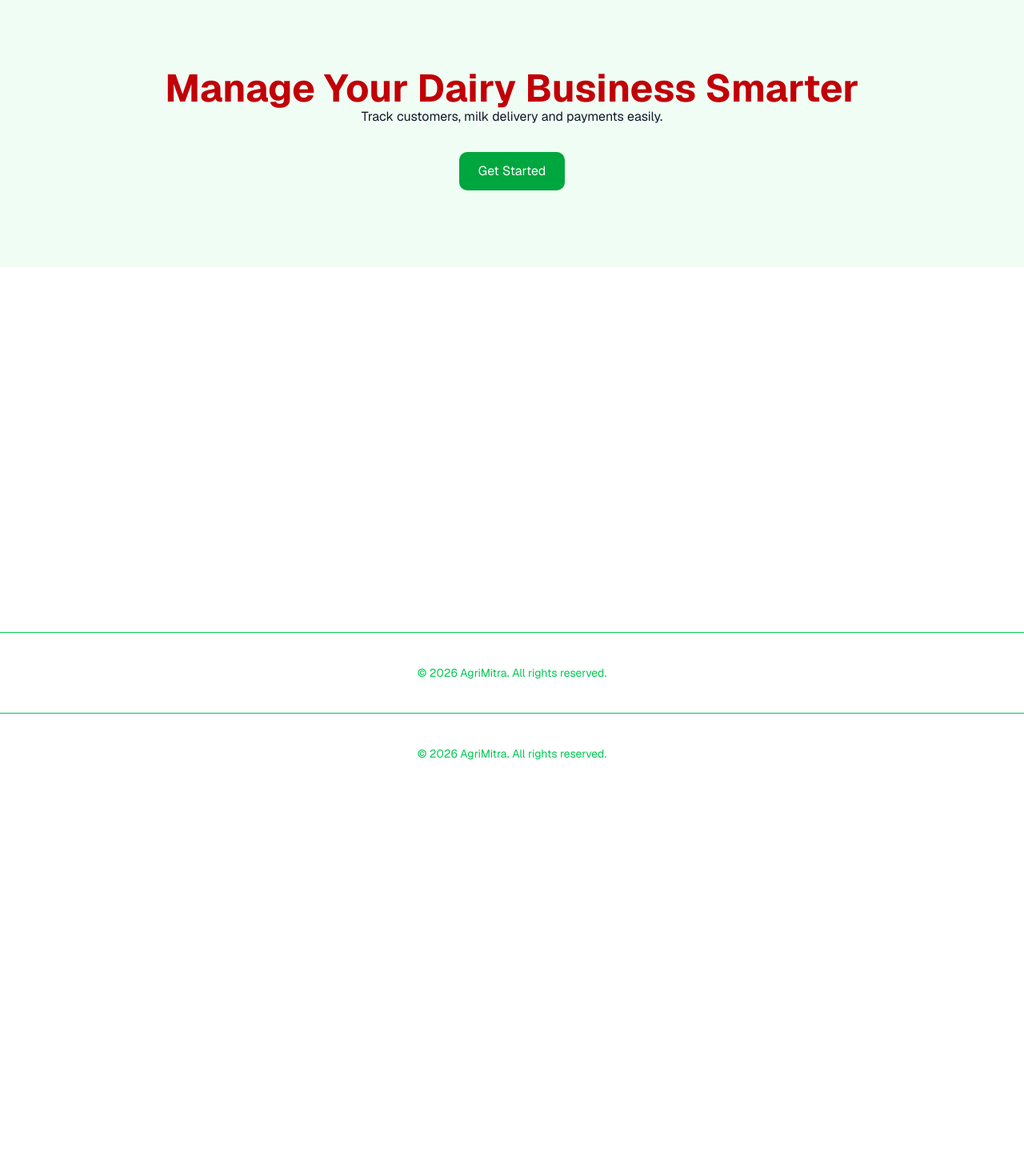
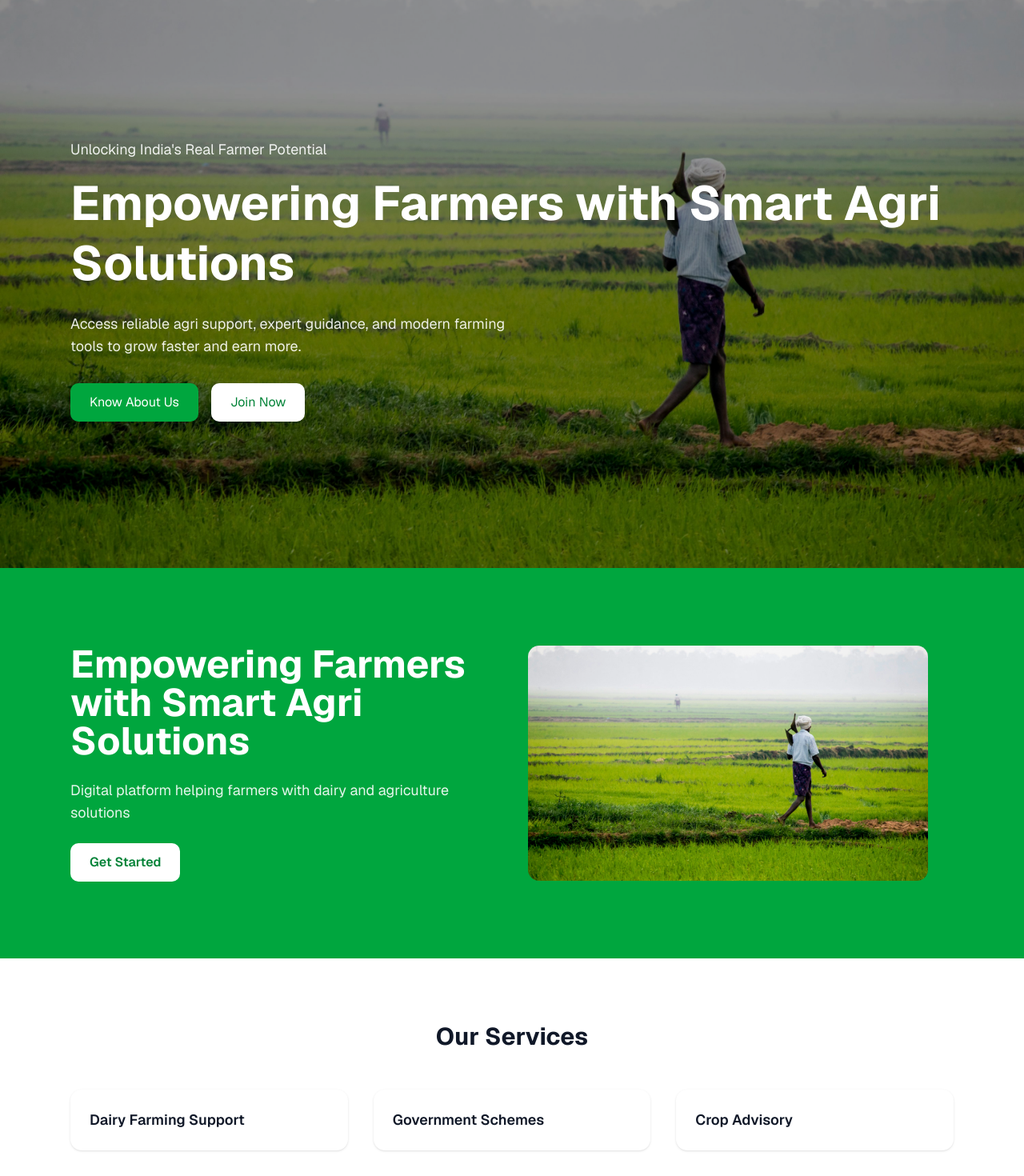
Before and after one commit to ajaykumar1071999/agri_mitra_fe, a Next.js app: page /en in a window 1280 px wide. Shown: the part 160-1630 px from the top of the page at 80% size. Before the commit the page ends 1152 px from the top, so only its background shows below. Built offline with nearby package versions, Linux system fonts and the light colour scheme.

Commit message:
hero section added

```diff
--- a/src/app/[locale]/(marketing)/page.tsx
+++ b/src/app/[locale]/(marketing)/page.tsx
@@ -1,9 +1,11 @@
 import Hero from '@/components/marketing/Hero';
+import HomePage from '@/components/marketing/homepage';
 
 export default function LandingPage() {
   return (
     <>
       <Hero />
+      <HomePage />
     </>
   );
 }
--- a/src/components/marketing/Hero.tsx
+++ b/src/components/marketing/Hero.tsx
@@ -1,31 +1,38 @@
 'use client';
 
 import { useTranslations } from 'next-intl';
-import { useToast } from '@/hooks/useToast';
 
 export default function Hero() {
   const t = useTranslations('hero');
-  const toast = useToast();
 
   return (
     <section
-      className="px-6 py-24 text-center
-bg-green-50 dark:bg-gray-900 transition-colors"
+      className="relative h-[90vh] flex items-center"
+      style={{
+        backgroundImage: "url('/farmer.jpg')",
+        backgroundSize: 'cover',
+        backgroundPosition: 'center',
+      }}
     >
-      <h1
-        className="text-4xl md:text-5xl font-bold
-text-red-700 dark:text-green-400"
-      >
-        {t('title')}
-      </h1>
-      <p className="text-black-300 dark:text-gray-300">{t('description')}</p>
+      {/* Overlay */}
+      <div className="absolute inset-0 bg-black/40 dark:bg-black/60"></div>
 
-      <button
-        className="mt-8 px-6 py-3 bg-green-600 text-white rounded-lg"
-        onClick={() => toast.success('milkSaved')}
-      >
-        {t('cta')}
-      </button>
+      {/* Content */}
+      <div className="relative max-w-6xl mx-auto px-6 text-white">
+        <p className="mb-4 text-lg opacity-90">{t('tagline')}</p>
+
+        <h1 className="text-4xl md:text-6xl font-bold mb-6 leading-tight">{t('title')}</h1>
+
+        <p className="max-w-xl text-lg mb-8 opacity-90">{t('description')}</p>
+
+        <div className="flex gap-4 flex-wrap">
+          <button className="bg-green-600 hover:bg-green-700 px-6 py-3 rounded-lg">
+            {t('about')}
+          </button>
+
+          <button className="bg-white text-green-700 px-6 py-3 rounded-lg">{t('join')}</button>
+        </div>
+      </div>
     </section>
   );
 }
--- /dev/null
+++ b/src/components/marketing/homepage/index.tsx
@@ -0,0 +1,73 @@
+'use client';
+
+import { useTranslations } from 'next-intl';
+import Image from 'next/image';
+
+export default function HomePage() {
+  const t = useTranslations();
+
+  return (
+    <main className="bg-white dark:bg-gray-900 transition-colors">
+      {/* HERO */}
+      <section className="bg-green-600 dark:bg-green-800 text-white py-24">
+        <div className="max-w-6xl mx-auto px-6 grid md:grid-cols-2 gap-10 items-center">
+          <div>
+            <h1 className="text-4xl md:text-5xl font-bold mb-6">{t('hero.title')}</h1>
+
+            <p className="text-lg opacity-90 mb-6">{t('hero.subtitle')}</p>
+
+            <button className="bg-white text-green-700 px-6 py-3 rounded-lg font-semibold hover:opacity-90">
+              {t('hero.cta')}
+            </button>
+          </div>
+
+          <Image src="/farmer.jpg" width={500} height={400} alt="Farmer" className="rounded-xl" />
+        </div>
+      </section>
+
+      {/* SERVICES */}
+      <section className="py-20">
+        <div className="max-w-6xl mx-auto px-6">
+          <h2 className="text-3xl font-bold text-center mb-12 text-gray-900 dark:text-white">
+            {t('services.title')}
+          </h2>
+
+          <div className="grid md:grid-cols-3 gap-8">
+            <div className="bg-white dark:bg-gray-800 p-6 rounded-xl shadow">
+              <h3 className="font-semibold text-lg text-gray-900 dark:text-white">
+                {t('services.dairy')}
+              </h3>
+            </div>
+
+            <div className="bg-white dark:bg-gray-800 p-6 rounded-xl shadow">
+              <h3 className="font-semibold text-lg text-gray-900 dark:text-white">
+                {t('services.schemes')}
+              </h3>
+            </div>
+
+            <div className="bg-white dark:bg-gray-800 p-6 rounded-xl shadow">
+              <h3 className="font-semibold text-lg text-gray-900 dark:text-white">
+                {t('services.advisory')}
+              </h3>
+            </div>
+          </div>
+        </div>
+      </section>
+
+      {/* ABOUT */}
+      <section className="bg-gray-100 dark:bg-gray-800 py-20">
+        <div className="max-w-6xl mx-auto px-6 grid md:grid-cols-2 gap-10 items-center">
+          <Image src="/farm.jpg" width={500} height={400} alt="Farm" className="rounded-xl" />
+
+          <div>
+            <h2 className="text-3xl font-bold mb-4 text-gray-900 dark:text-white">
+              {t('about.title')}
+            </h2>
+
+            <p className="text-gray-600 dark:text-gray-300">{t('about.desc')}</p>
+          </div>
+        </div>
+      </section>
+    </main>
+  );
+}
--- a/src/messages/en.json
+++ b/src/messages/en.json
@@ -1,8 +1,32 @@
 {
   "hero": {
-    "title": "Manage Your Dairy Business Smarter",
-    "description": "Track customers, milk delivery and payments easily.",
-    "cta": "Get Started"
+    "cta": "Get Started",
+    "heroTitle": "Welcome to Ajay Dairy Farms",
+    "heroSubtitle": "Fresh Dairy Products & Sustainable Agriculture",
+    "explore": "Explore Our Farm",
+    "aboutTitle": "About Our Dairy Farm",
+    "aboutDesc": "We provide fresh milk and practice sustainable agriculture with modern farming technology.",
+    "servicesTitle": "Our Services",
+    "milk": "Fresh Milk Production",
+    "farming": "Organic Farming",
+    "products": "Dairy Products",
+    "subtitle": "Digital platform helping farmers with dairy and agriculture solutions",
+    "tagline": "Unlocking India's Real Farmer Potential",
+    "title": "Empowering Farmers with Smart Agri Solutions",
+    "description": "Access reliable agri support, expert guidance, and modern farming tools to grow faster and earn more.",
+    "about": "Know About Us",
+    "join": "Join Now"
+
+  },
+  "services": {
+    "title": "Our Services",
+    "dairy": "Dairy Farming Support",
+    "schemes": "Government Schemes",
+    "advisory": "Crop Advisory"
+  },
+  "about": {
+    "title": "Empowering Farmers with Technology",
+    "desc": "We help farmers improve productivity using modern farming techniques and digital tools."
   },
   "navbar": {
     "features": "Features",
--- a/src/messages/hi.json
+++ b/src/messages/hi.json
@@ -1,8 +1,31 @@
 {
   "hero": {
-    "title": "अपने डेयरी व्यवसाय को स्मार्ट तरीके से संभालें",
-    "description": "ग्राहकों, दूध वितरण और भुगतान को आसानी से ट्रैक करें।",
-    "cta": "शुरू करें"
+    "cta": "शुरू करें",
+    "heroTitle": "अजय डेयरी फार्म में आपका स्वागत है",
+    "heroSubtitle": "ताज़ा डेयरी उत्पाद और टिकाऊ कृषि",
+    "explore": "हमारे फार्म को देखें",
+    "aboutTitle": "हमारे डेयरी फार्म के बारे में",
+    "aboutDesc": "हम ताज़ा दूध और आधुनिक कृषि तकनीक के साथ टिकाऊ खेती करते हैं।",
+    "servicesTitle": "हमारी सेवाएँ",
+    "milk": "ताज़ा दूध उत्पादन",
+    "farming": "जैविक खेती",
+    "products": "डेयरी उत्पाद",
+    "subtitle": "किसानों के लिए डेयरी और कृषि समाधान प्रदान करने वाला डिजिटल प्लेटफॉर्म",
+     "tagline": "भारत के किसानों की असली क्षमता को खोलना",
+    "title": "स्मार्ट कृषि समाधान के साथ किसानों को सशक्त बनाना",
+    "description": "विश्वसनीय कृषि सहायता, विशेषज्ञ मार्गदर्शन और आधुनिक तकनीक से अपनी आय बढ़ाएं।",
+    "about": "हमारे बारे में जानें",
+    "join": "अभी जुड़ें"
+  },
+  "services": {
+    "title": "हमारी सेवाएँ",
+    "dairy": "डेयरी फार्मिंग सहायता",
+    "schemes": "सरकारी योजनाएँ",
+    "advisory": "फसल सलाह"
+  },
+    "about": {
+    "title": "तकनीक के साथ किसानों को सशक्त बनाना",
+    "desc": "हम आधुनिक कृषि तकनीकों और डिजिटल टूल्स से किसानों की उत्पादकता बढ़ाने में मदद करते हैं।"
   },
   "navbar": {
     "features": "विशेषताएँ",
@@ -22,13 +45,22 @@
     "button": "लॉगिन करें",
     "noAccount": "क्या आपका खाता नहीं है?",
     "signup": "खाता बनाएं",
-     "submit": "लॉगिन",
-     "remember": "मुझे याद रखें",
+    "submit": "लॉगिन",
+    "remember": "मुझे याद रखें",
     "forgot": "पासवर्ड भूल गए?",
     "loading": "लॉगिन हो रहा है...",
     "successTitle": "सफलता",
     "successMessage": "सफलतापूर्वक लॉगिन हुआ",
     "errorTitle": "त्रुटि",
-    "errorMessage": "लॉगिन विफल हुआ"
+    "errorMessage": "लॉगिन विफल हुआ",
+    "heroTitle": "अजय डेयरी फार्म में आपका स्वागत है",
+    "heroSubtitle": "ताज़ा डेयरी उत्पाद और टिकाऊ कृषि",
+    "explore": "हमारे फार्म को देखें",
+    "aboutTitle": "हमारे डेयरी फार्म के बारे में",
+    "aboutDesc": "हम ताज़ा दूध और आधुनिक कृषि तकनीक के साथ टिकाऊ खेती करते हैं।",
+    "servicesTitle": "हमारी सेवाएँ",
+    "milk": "ताज़ा दूध उत्पादन",
+    "farming": "जैविक खेती",
+    "products": "डेयरी उत्पाद"
   }
 }
```
Also changed, not shown: public/farm.jpg (added), public/farmer.jpg (added).
